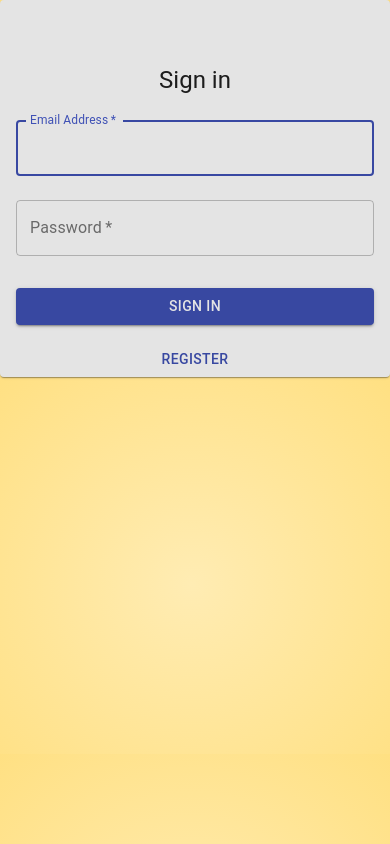
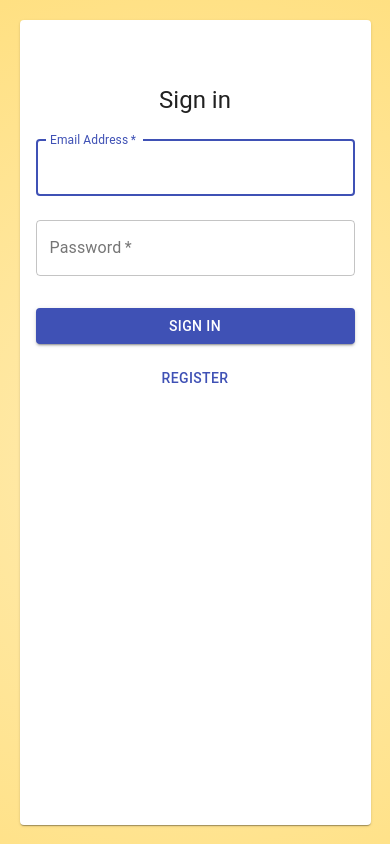
Before and after one commit to ben-zeng/wagster_frontend, a React (Create React App) app: page /login in a window 390 px wide. Built offline with nearby package versions, Linux system fonts and the light colour scheme.

Commit message:
Responsive card styling

```diff
--- a/src/components/App/App.css
+++ b/src/components/App/App.css
@@ -1,4 +1,13 @@
-.App {
-  display: flex;
+html, body, #root {
   height: 100%;
 }
+
+.App {
+  height: 100%;
+  display: flex;
+  flex-direction: column;
+  justify-content: center;
+  align-items: stretch;
+  flex-grow: 1;
+  padding: 5%;
+}
--- a/src/components/CreateProfile/CreateProfile.js
+++ b/src/components/CreateProfile/CreateProfile.js
@@ -3,13 +3,12 @@ import Axios from 'axios';
 import Button from '@material-ui/core/Button';
 import CssBaseline from '@material-ui/core/CssBaseline';
 import Card from '@material-ui/core/Card';
-import CardActionArea from '@material-ui/core/CardActionArea';
 import TextField from '@material-ui/core/TextField';
 import Typography from '@material-ui/core/Typography';
-import {makeStyles} from '@material-ui/core/styles';
+import { makeStyles } from '@material-ui/core/styles';
 import Container from '@material-ui/core/Container';
-import {useHistory} from 'react-router-dom'
-import {resolveAPIEndpoint} from '../../helpers/APIResolveHelper';
+import { useHistory } from 'react-router-dom'
+import { resolveAPIEndpoint } from '../../helpers/APIResolveHelper';
 import { useGlobalState } from '../../helpers/GlobalState';
 
 const useStyles = makeStyles(theme => ({
@@ -19,14 +18,7 @@ const useStyles = makeStyles(theme => ({
         },
     },
     card: {
-        maxWidth: 345,
-        'margin-left': '35%',
-        justifyContent: 'center',
-        width: "90%",
-        marginTop: theme.spacing(8),
-        display: 'flex',
-        flexDirection: 'column',
-        alignItems: 'center',
+        flex: 1
     },
     paper: {
         marginTop: theme.spacing(8),
@@ -53,7 +45,7 @@ const errorIs404 = (error) => {
 };
 
 export default function CreateProfile() {
-    const [ currentUser ] = useGlobalState("currentUser");
+    const [currentUser] = useGlobalState("currentUser");
     const history = useHistory();
 
     if (!currentUser.isLoggedIn) {
@@ -62,9 +54,9 @@ export default function CreateProfile() {
 
     const classes = useStyles();
 
-    const [ dogName, setDogName ] = useState("");
-    const [ biography, setBiography ] = useState("");
-    const [ picture, setPicture ] = useState(null);
+    const [dogName, setDogName] = useState("");
+    const [biography, setBiography] = useState("");
+    const [picture, setPicture] = useState(null);
 
     useEffect(() => {
         if (!currentUser.isLoggedIn) {
@@ -128,7 +120,6 @@ export default function CreateProfile() {
     return (
         <Card className={classes.card}>
 
-            <CardActionArea>
             <Container component="main" maxWidth="xs">
                 <CssBaseline />
 
@@ -164,7 +155,7 @@ export default function CreateProfile() {
                             onChange={event => setBiography(event.target.value)}
                         />
 
-                    <input type="file" onChange={event => setPicture(event.target.files[0])}/>
+                        <input type="file" onChange={event => setPicture(event.target.files[0])} />
 
                         <Button
                             type="submit"
@@ -179,7 +170,6 @@ export default function CreateProfile() {
                     </form>
                 </div>
             </Container>
-        </CardActionArea>
         </Card>
     )
 }
--- a/src/components/Login/Login.js
+++ b/src/components/Login/Login.js
@@ -1,15 +1,14 @@
-import React, {useState} from 'react';
+import React, { useState } from 'react';
 import Button from '@material-ui/core/Button';
 import CssBaseline from '@material-ui/core/CssBaseline';
 import Card from '@material-ui/core/Card';
-import CardActionArea from '@material-ui/core/CardActionArea';
 import TextField from '@material-ui/core/TextField';
 import Typography from '@material-ui/core/Typography';
-import {makeStyles} from '@material-ui/core/styles';
+import { makeStyles } from '@material-ui/core/styles';
 import Container from '@material-ui/core/Container';
-import {Link, useHistory} from 'react-router-dom';
+import { Link, useHistory } from 'react-router-dom';
 import Axios from "axios";
-import {resolveAPIEndpoint} from '../../helpers/APIResolveHelper';
+import { resolveAPIEndpoint } from '../../helpers/APIResolveHelper';
 import { useGlobalState } from '../../helpers/GlobalState';
 
 const useStyles = makeStyles(theme => ({
@@ -19,11 +18,7 @@ const useStyles = makeStyles(theme => ({
         },
     },
     card: {
-        justifyContent: 'center',
-        display: 'flex',
-        flexDirection: 'column',
-        alignItems: 'center',
-        flexGrow: 1
+        flex: 1
     },
     paper: {
         marginTop: theme.spacing(8),
@@ -76,11 +71,9 @@ export default function Login() {
 
     return (
         <Card className={classes.card}>
-            <CardActionArea>
             <Container component="main" maxWidth="xs">
-            <CssBaseline/>
+                <CssBaseline />
                 <div className={classes.paper}>
-
                     <Typography component="h1" variant="h5">
                         Sign in
                     </Typography>
@@ -135,7 +128,6 @@ export default function Login() {
                 </div>
 
             </Container>
-        </CardActionArea>
         </Card>
     );
 }
--- a/src/components/Matches/Matches.js
+++ b/src/components/Matches/Matches.js
@@ -4,7 +4,6 @@ import { makeStyles } from '@material-ui/core/styles';
 import Card from '@material-ui/core/Card';
 import CardHeader from '@material-ui/core/CardHeader';
 import Avatar from '@material-ui/core/Avatar';
-import CardActionArea from '@material-ui/core/CardActionArea';
 import CardContent from '@material-ui/core/CardContent';
 import CardMedia from '@material-ui/core/CardMedia';
 import IconButton from '@material-ui/core/IconButton';
@@ -25,11 +24,7 @@ const useStyles = makeStyles(theme => ({
     },
   },
   card: {
-    justifyContent: 'center',
-    display: 'flex',
-    flexDirection: 'column',
-    alignItems: 'center',
-    flexGrow: 1
+    flex: 1
   },
   action: {
     fontSize: 10
@@ -48,7 +43,7 @@ const useStyles = makeStyles(theme => ({
 }));
 
 export default function Matches() {
-  const [ currentUser, setCurrentUser ] = useGlobalState("currentUser");
+  const [currentUser, setCurrentUser] = useGlobalState("currentUser");
   const history = useHistory();
 
   if (!currentUser.isLoggedIn) {
@@ -86,9 +81,11 @@ export default function Matches() {
     if (!currentUser.isLoggedIn) {
       return;
     }
+    // TODO: Fix: currentUser.userId should be the current user's profile ID
     Axios.get(resolveAPIEndpoint(`profiles/${currentUser.userId}/match_show`))
       .then(function (response) {
-          console.log(response.data[0].picture.url);
+
+        console.log({ response });
       })
       .catch(function (error) {
         console.log(error);
@@ -101,8 +98,6 @@ export default function Matches() {
 
   return (
     <Card className={classes.card}>
-
-      <CardActionArea>
       <CardHeader
         avatar={
           <Grid container justify="center" alignItems="center">
@@ -114,7 +109,7 @@ export default function Matches() {
         action={
           <div>
             <IconButton aria-controls="simple-menu" aria-haspopup="true" onClick={handleClick}>
-              <MoreVertIcon/>
+              <MoreVertIcon />
             </IconButton>
             <Menu
               id="simple-menu"
@@ -132,6 +127,7 @@ export default function Matches() {
           </div>
         }
       />
+
       <CardMedia
         className={classes.media}
         image={resolveAPIImage(data.data[0].picture.url)}
@@ -145,7 +141,6 @@ export default function Matches() {
           {data.data.biography}
         </Typography>
       </CardContent>
-      </CardActionArea>
     </Card>
   );
 }
--- a/src/components/Profile/Profile.js
+++ b/src/components/Profile/Profile.js
@@ -4,7 +4,6 @@ import { makeStyles } from '@material-ui/core/styles';
 import Card from '@material-ui/core/Card';
 import CardHeader from '@material-ui/core/CardHeader';
 import Avatar from '@material-ui/core/Avatar';
-import CardActionArea from '@material-ui/core/CardActionArea';
 import CardContent from '@material-ui/core/CardContent';
 import CardMedia from '@material-ui/core/CardMedia';
 import IconButton from '@material-ui/core/IconButton';
@@ -25,11 +24,7 @@ const useStyles = makeStyles(theme => ({
     },
   },
   card: {
-    justifyContent: 'center',
-    display: 'flex',
-    flexDirection: 'column',
-    alignItems: 'center',
-    flexGrow: 1
+    flex: 1
   },
   action: {
     fontSize: 10
@@ -53,7 +48,7 @@ const errorIs404 = (error) => {
 };
 
 export default function Profile() {
-  const [ currentUser, setCurrentUser ] = useGlobalState("currentUser");
+  const [currentUser, setCurrentUser] = useGlobalState("currentUser");
   const history = useHistory();
 
   if (!currentUser.isLoggedIn) {
@@ -104,8 +99,6 @@ export default function Profile() {
 
   return (
     <Card className={classes.card}>
-
-      <CardActionArea>
       <CardHeader
         title="My Profile"
         avatar={
@@ -118,7 +111,7 @@ export default function Profile() {
         action={
           <div>
             <IconButton aria-controls="simple-menu" aria-haspopup="true" onClick={handleClick}>
-              <MoreVertIcon/>
+              <MoreVertIcon />
             </IconButton>
             <Menu
               id="simple-menu"
@@ -154,7 +147,6 @@ export default function Profile() {
           </CardContent>
         </>
       }
-      </CardActionArea>
     </Card>
   );
 }
--- a/src/components/SignUp/SignUp.js
+++ b/src/components/SignUp/SignUp.js
@@ -3,7 +3,6 @@ import Axios from 'axios';
 import Button from '@material-ui/core/Button';
 import CssBaseline from '@material-ui/core/CssBaseline';
 import Card from '@material-ui/core/Card';
-import CardActionArea from '@material-ui/core/CardActionArea';
 import TextField from '@material-ui/core/TextField';
 import Typography from '@material-ui/core/Typography';
 import { makeStyles } from '@material-ui/core/styles';
@@ -20,11 +19,7 @@ const useStyles = makeStyles(theme => ({
         },
     },
     card: {
-        justifyContent: 'center',
-        display: 'flex',
-        flexDirection: 'column',
-        alignItems: 'center',
-        flexGrow: 1
+        flex: 1
     },
     paper: {
         marginTop: theme.spacing(8),
@@ -80,7 +75,6 @@ export default function SignIn() {
 
     return (
         <Card className={classes.card}>
-            <CardActionArea>
 
             <Container component="main" maxWidth="xs">
                 <CssBaseline />
@@ -140,7 +134,6 @@ export default function SignIn() {
                     </form>
                 </div>
             </Container>
-            </CardActionArea>
         </Card>
     );
 }
--- a/src/components/UnmatchedProfiles/UnmatchedProfiles.js
+++ b/src/components/UnmatchedProfiles/UnmatchedProfiles.js
@@ -4,7 +4,6 @@ import { makeStyles } from '@material-ui/core/styles';
 import Card from '@material-ui/core/Card';
 import CardHeader from '@material-ui/core/CardHeader';
 import Avatar from '@material-ui/core/Avatar';
-import CardActionArea from '@material-ui/core/CardActionArea';
 import CardActions from '@material-ui/core/CardActions';
 import CardContent from '@material-ui/core/CardContent';
 import CardMedia from '@material-ui/core/CardMedia';
@@ -28,11 +27,13 @@ const useStyles = makeStyles(theme => ({
     },
   },
   card: {
-    justifyContent: 'center',
-    display: 'flex',
-    flexDirection: 'column',
-    alignItems: 'center',
-    flexGrow: 1
+    flex: 1
+  },
+  cardActions: {
+    justifyContent: 'center'
+  },
+  largeButton: {
+    fontSize: '4.5rem'
   },
   action: {
     fontSize: 10
@@ -51,7 +52,7 @@ const useStyles = makeStyles(theme => ({
 }));
 
 export default function UnmatchedProfiles() {
-  const [ currentUser, setCurrentUser ] = useGlobalState("currentUser");
+  const [currentUser, setCurrentUser] = useGlobalState("currentUser");
   const history = useHistory();
 
   if (!currentUser.isLoggedIn) {
@@ -145,8 +146,6 @@ export default function UnmatchedProfiles() {
 
   return (
     <Card className={classes.card}>
-
-      <CardActionArea>
       <CardHeader
         title="Get Matching!"
         avatar={
@@ -159,7 +158,7 @@ export default function UnmatchedProfiles() {
         action={
           <div>
             <IconButton aria-controls="simple-menu" aria-haspopup="true" onClick={handleClick}>
-              <MoreVertIcon/>
+              <MoreVertIcon />
             </IconButton>
             <Menu
               id="simple-menu"
@@ -205,19 +204,15 @@ export default function UnmatchedProfiles() {
               {currentProfile.biography}
             </Typography>
           </CardContent>
-          </>
-        }
-
-      </CardActionArea>
-      {currentProfile &&
-        <CardActions>
+          <CardActions className={classes.cardActions}>
             <IconButton onClick={() => handleReject(currentProfile.id)}>
-            <CancelIcon fontSize="large" />
+              <CancelIcon className={classes.largeButton} />
             </IconButton>
             <IconButton onClick={() => handleAccept(currentProfile.id)}>
-            <PetsIcon fontSize="large" />
+              <PetsIcon className={classes.largeButton} />
             </IconButton>
           </CardActions>
+        </>
       }
     </Card>
   );
--- a/src/components/UpdateProfile/UpdateProfile.js
+++ b/src/components/UpdateProfile/UpdateProfile.js
@@ -3,7 +3,6 @@ import Axios from 'axios';
 import Button from '@material-ui/core/Button';
 import Card from '@material-ui/core/Card';
 import CardHeader from '@material-ui/core/CardHeader';
-import CardActionArea from '@material-ui/core/CardActionArea';
 import Grid from '@material-ui/core/Grid';
 import CardContent from '@material-ui/core/CardContent';
 import TextField from '@material-ui/core/TextField';
@@ -21,11 +20,7 @@ const useStyles = makeStyles(theme => ({
         },
     },
     card: {
-        justifyContent: 'center',
-        display: 'flex',
-        flexDirection: 'column',
-        alignItems: 'center',
-        flexGrow: 1
+        flex: 1
     },
     paper: {
         display: 'flex',
@@ -132,7 +127,6 @@ export default function UpdateProfile() {
 
     return (
         <Card className={classes.card}>
-            <CardActionArea>
             <CardHeader
                 title="Edit Profile"
                 avatar={
@@ -143,10 +137,7 @@ export default function UpdateProfile() {
                     </Grid>
                 }
             />
-            </CardActionArea>
-
             <CardContent>
-
                 <form className={classes.form} noValidate onSubmit={handleSubmit}>
                     <TextField
                         variant="outlined"
```
Lines whose indentation alone changed are shown as unchanged.
